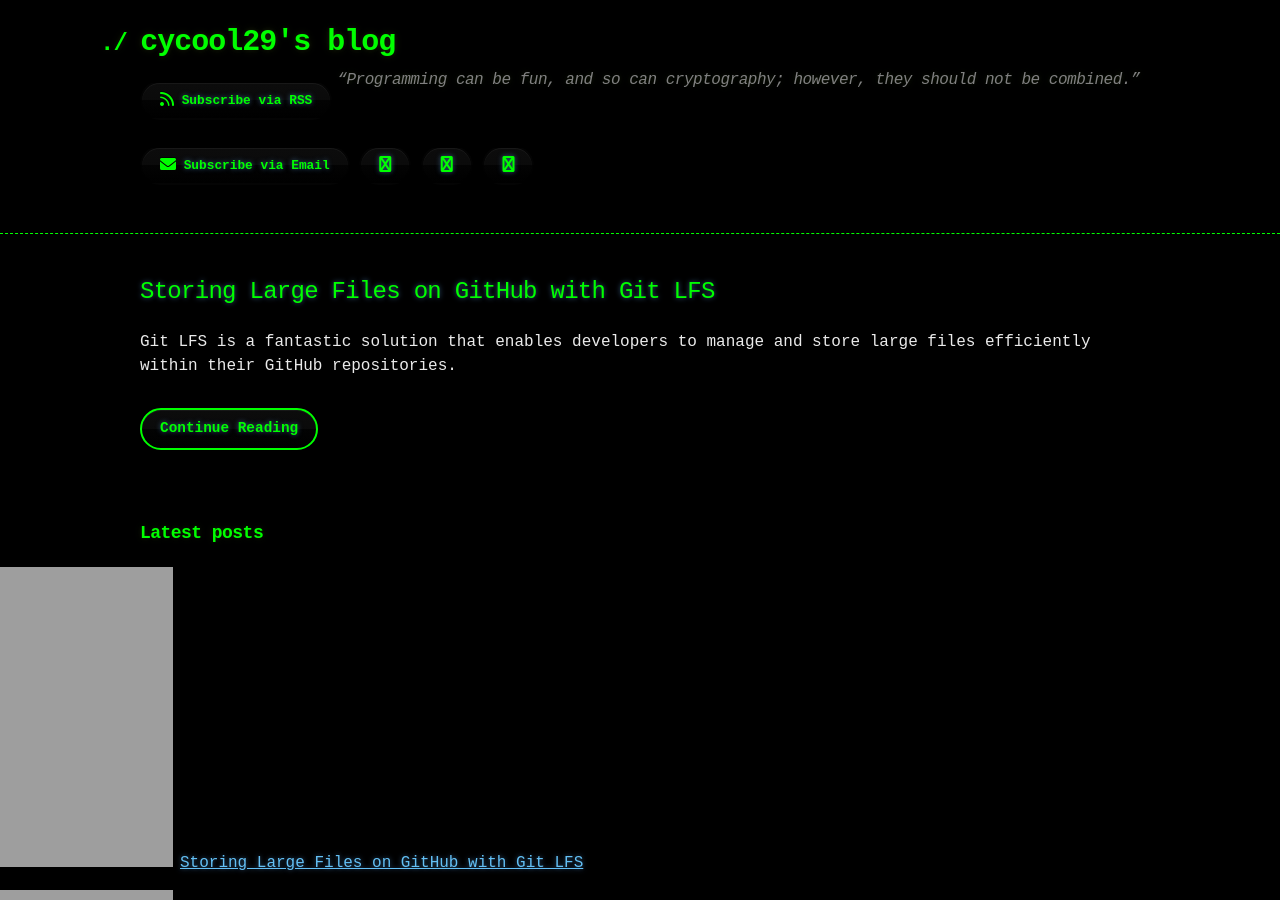
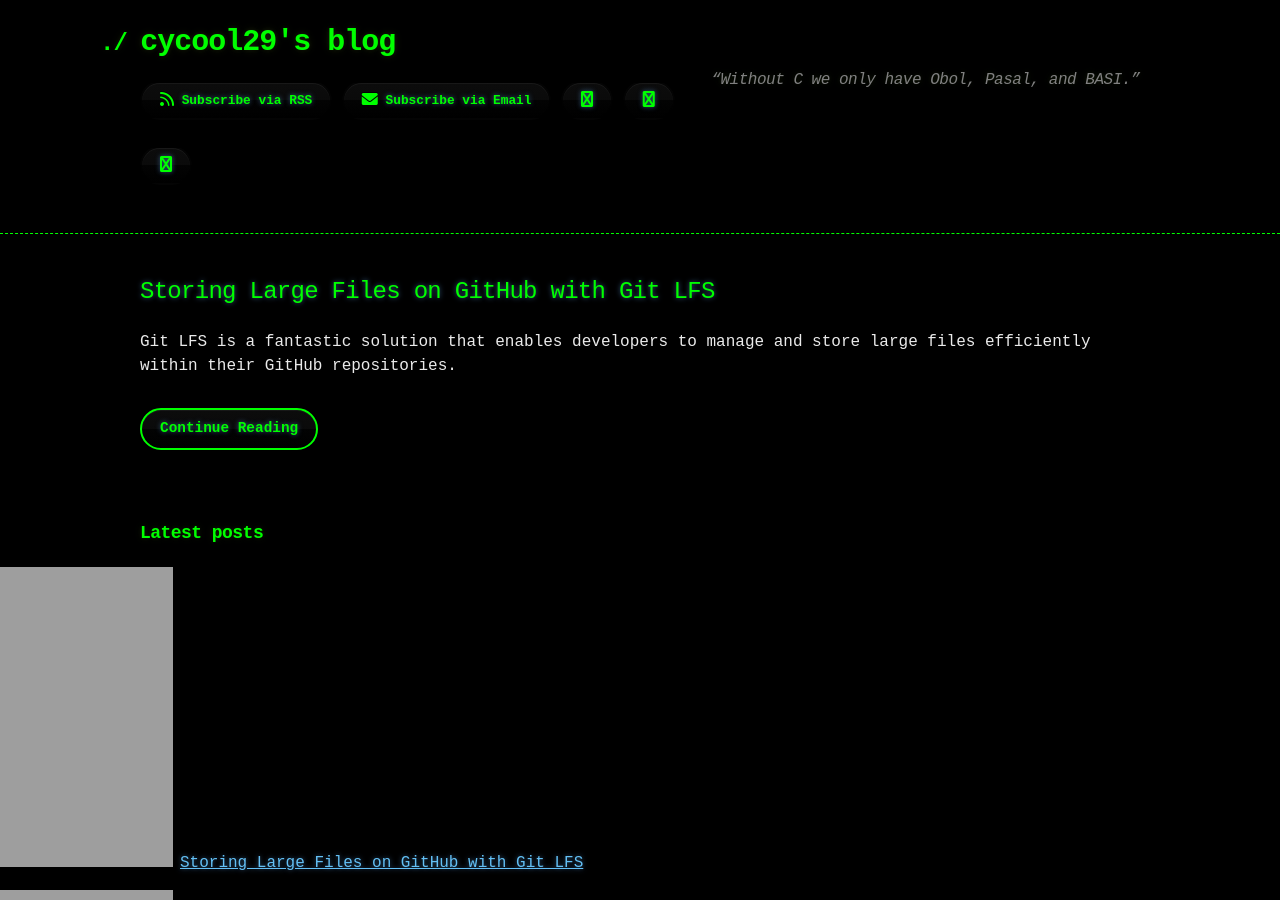
Before and after one commit to cycool29/cycool29.github.io, a Jekyll site: the page built from index.md, in a window 1280 px wide and 900 px high. Built offline with Jekyll 4.4.1, drawn with Linux system fonts in a browser that asks for light colours; a style sheet for code colours, icons or effects is not loaded.

Commit message:
Update quotes

```diff
--- a/_config.yml
+++ b/_config.yml
@@ -1,5 +1,5 @@
 title: cycool29's blog
-description: "“Programming can be fun, and so can cryptography; however, they should not be combined.” "
+description: "“Without C we only have Obol, Pasal, and BASI.” "
 bio: A high school student. Intermediate in Python, Git, Bash. Learning JavaScript. He/Him. "
 author: cycool29
 url: https://cycool29.github.io
```
